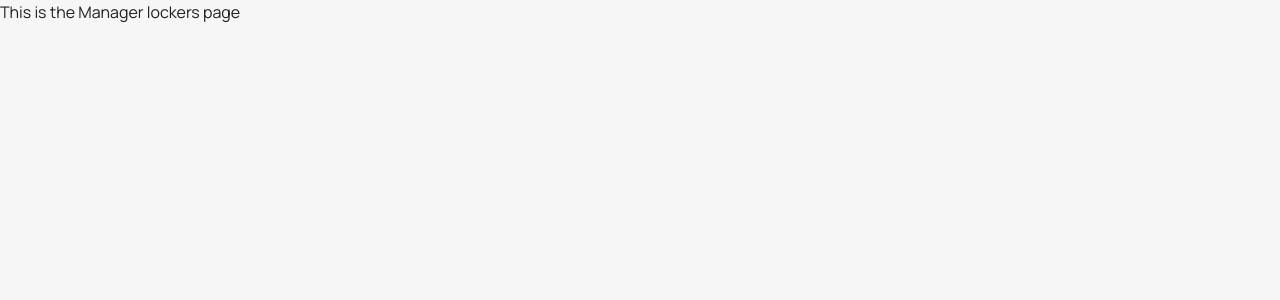
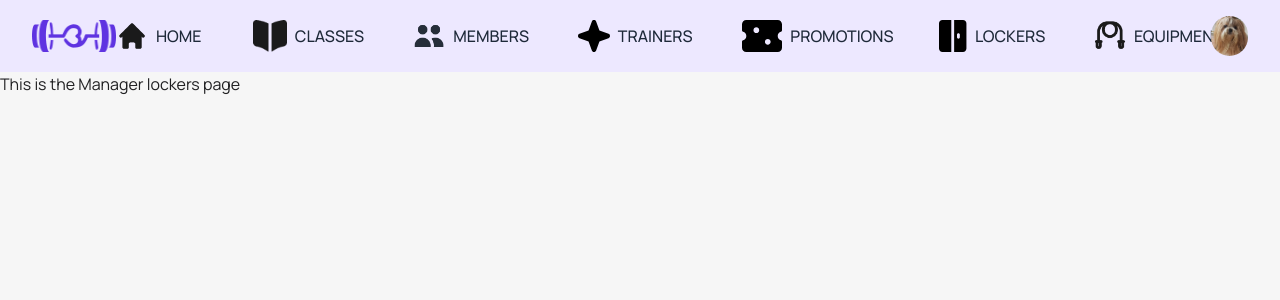
Before and after one commit to chinabunchorn/CS251_Gym_Management_Project, a Next.js app in the folder frontend/: page /manager/lockers in a window 1280 px wide. Shown: the top 300 px of the page. Built offline with nearby package versions, Linux system fonts and the light colour scheme; sample sign-in values are in the browser's storage.

Commit message:
Implement manager_navbar component and add to all manager page

```diff
--- /dev/null
+++ b/frontend/src/app/components/manager_navbar.tsx
@@ -0,0 +1,65 @@
+"use client";
+
+import Link from "next/link";
+
+export default function Navbar() {
+  return (
+    <div className="w-full bg-[#EDE8FF] flex items-center justify-between px-8 py-4 text-[#1A1A1B]">
+
+      {/* Left Logo */}
+      <div className="flex items-center gap-2">
+        <img src="/trainer/logo.png" className="h-8" />
+      </div>
+
+      {/* Center Menu */}
+      <div className="flex items-center gap-15 text-gray-800 font-medium">
+
+        <div className="flex items-center gap-2 cursor-pointer hover:text-[#896CFE]">
+          <img src="/trainer/home.png" className="h-8" />
+          <Link href="/manager/dashboard">HOME</Link>
+        </div>
+
+        <div className="flex items-center gap-2 cursor-pointer hover:text-[#896CFE]">
+          <img src="/trainer/classes.png" className="h-8" />
+          <Link href="/manager/classes">CLASSES</Link>
+        </div>
+
+        <div className="flex items-center gap-2 cursor-pointer hover:text-[#896CFE]">
+          <img src="/members.png" className="h-8" />
+          <Link href="/manager/members">MEMBERS</Link>
+        </div>
+
+        <div className="flex items-center gap-2 cursor-pointer hover:text-[#896CFE]">
+          <img src="/icons/Star.svg" className="h-8" />
+          <Link href="/manager/trainers">TRAINERS</Link>
+        </div>
+
+        <div className="flex items-center gap-2 cursor-pointer hover:text-[#896CFE]">
+          <img src="/icons/Discount.svg" className="h-8" />
+          <Link href="/manager/promotions">PROMOTIONS</Link>
+        </div>
+
+        <div className="flex items-center gap-2 cursor-pointer hover:text-[#896CFE]">
+          <img src="/icons/Locker.svg" className="h-8" />
+          <Link href="/manager/lockers">LOCKERS</Link>
+        </div>
+
+        <div className="flex items-center gap-2 cursor-pointer hover:text-[#896CFE]">
+          <img src="/trainer/equipment.png" className="h-8" />
+          <Link href="/manager/equipments">EQUIPMENT</Link>
+        </div>
+
+      </div>
+
+      {/* Right Profile */}
+      <div className="w-10 h-10 rounded-full overflow-hidden">
+        <img
+          src="/trainer/profile.jpg"
+          alt="Latte"
+          className="w-full h-full object-cover"
+        />
+      </div>
+
+    </div>
+  );
+}
--- a/frontend/src/app/manager/dashboard/page.tsx
+++ b/frontend/src/app/manager/dashboard/page.tsx
@@ -1,8 +1,10 @@
 import AuthGuard from "../../components/AuthGuard"
+import Navbar from "../../components/manager_navbar"
 
 export default function Manager_dashboard() {
     return (
         <AuthGuard>
+            <Navbar />
             <h1 className="text-[#202022]">This is the Manager Dashboard page</h1>
         </AuthGuard>
     )
--- a/frontend/src/app/manager/equipments/page.tsx
+++ b/frontend/src/app/manager/equipments/page.tsx
@@ -1,8 +1,10 @@
 import AuthGuard from "../../components/AuthGuard"
+import Navbar from "../../components/manager_navbar"
 
 export default function Manager_equipments() {
     return (
         <AuthGuard>
+            <Navbar />
             <h1 className="text-[#202022]">This is the Manager equipments page</h1>
         </AuthGuard>
     )
--- a/frontend/src/app/manager/lockers/page.tsx
+++ b/frontend/src/app/manager/lockers/page.tsx
@@ -1,8 +1,10 @@
 import AuthGuard from "../../components/AuthGuard"
+import Navbar from "../../components/manager_navbar"
 
 export default function Manager_lockers() {
     return (
         <AuthGuard>
+            <Navbar />
             <h1 className="text-[#202022]">This is the Manager lockers page</h1>
         </AuthGuard>
     )
--- a/frontend/src/app/manager/members/page.tsx
+++ b/frontend/src/app/manager/members/page.tsx
@@ -1,8 +1,10 @@
 import AuthGuard from "../../components/AuthGuard"
+import Navbar from "../../components/manager_navbar"
 
 export default function Manager_members() {
     return (
         <AuthGuard>
+            <Navbar />
             <h1 className="text-[#202022]">This is the Manager members page</h1>
         </AuthGuard>
     )
--- a/frontend/src/app/manager/promotions/page.tsx
+++ b/frontend/src/app/manager/promotions/page.tsx
@@ -1,8 +1,10 @@
 import AuthGuard from "../../components/AuthGuard"
+import Navbar from "../../components/manager_navbar"
 
 export default function Manager_promotions() {
     return (
         <AuthGuard>
+            <Navbar />
             <h1 className="text-[#202022]">This is the Manager promotions page</h1>
         </AuthGuard>
     )
--- a/frontend/src/app/manager/trainers/page.tsx
+++ b/frontend/src/app/manager/trainers/page.tsx
@@ -1,8 +1,10 @@
 import AuthGuard from "../../components/AuthGuard"
+import Navbar from "../../components/manager_navbar"
 
 export default function Manager_trainers() {
     return (
         <AuthGuard>
+            <Navbar />
             <h1 className="text-[#202022]">This is the Manager trainers page</h1>
         </AuthGuard>
     )
```
Also changed, not shown: frontend/public/members.png (added).
